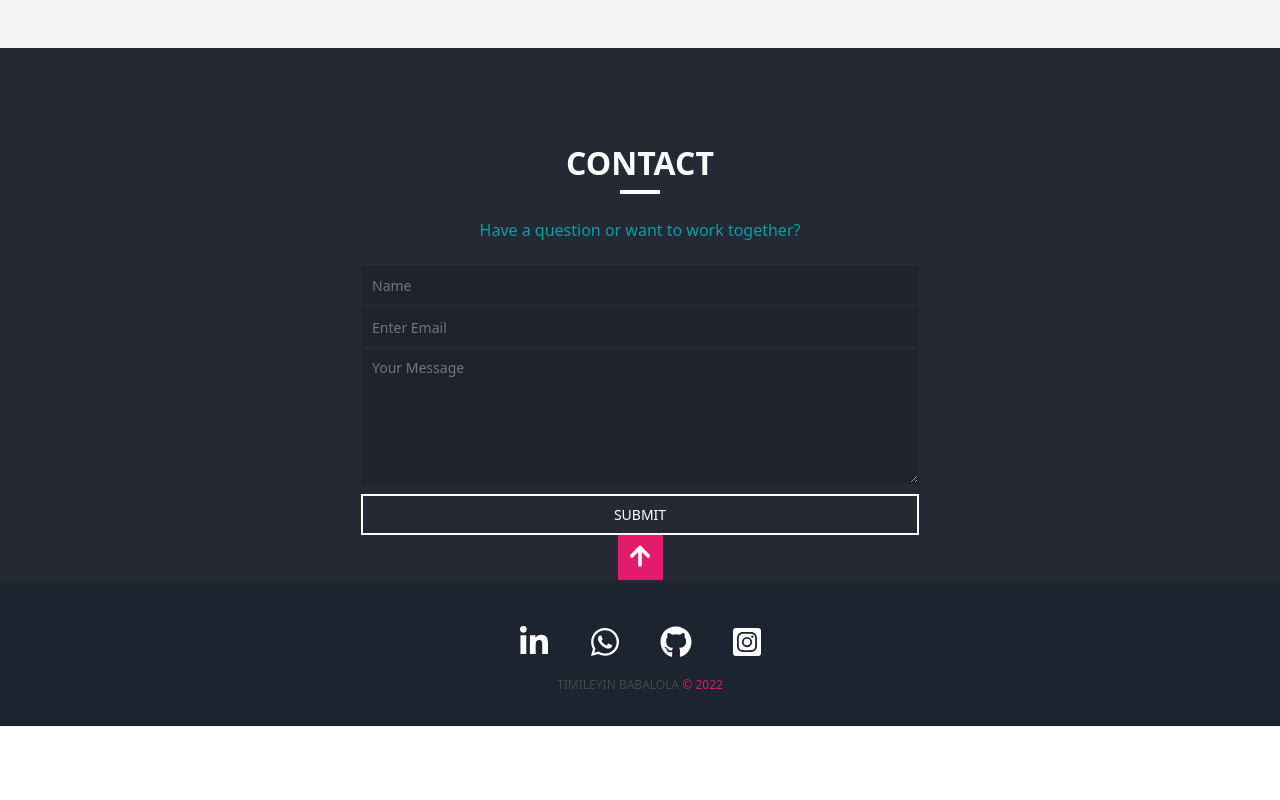
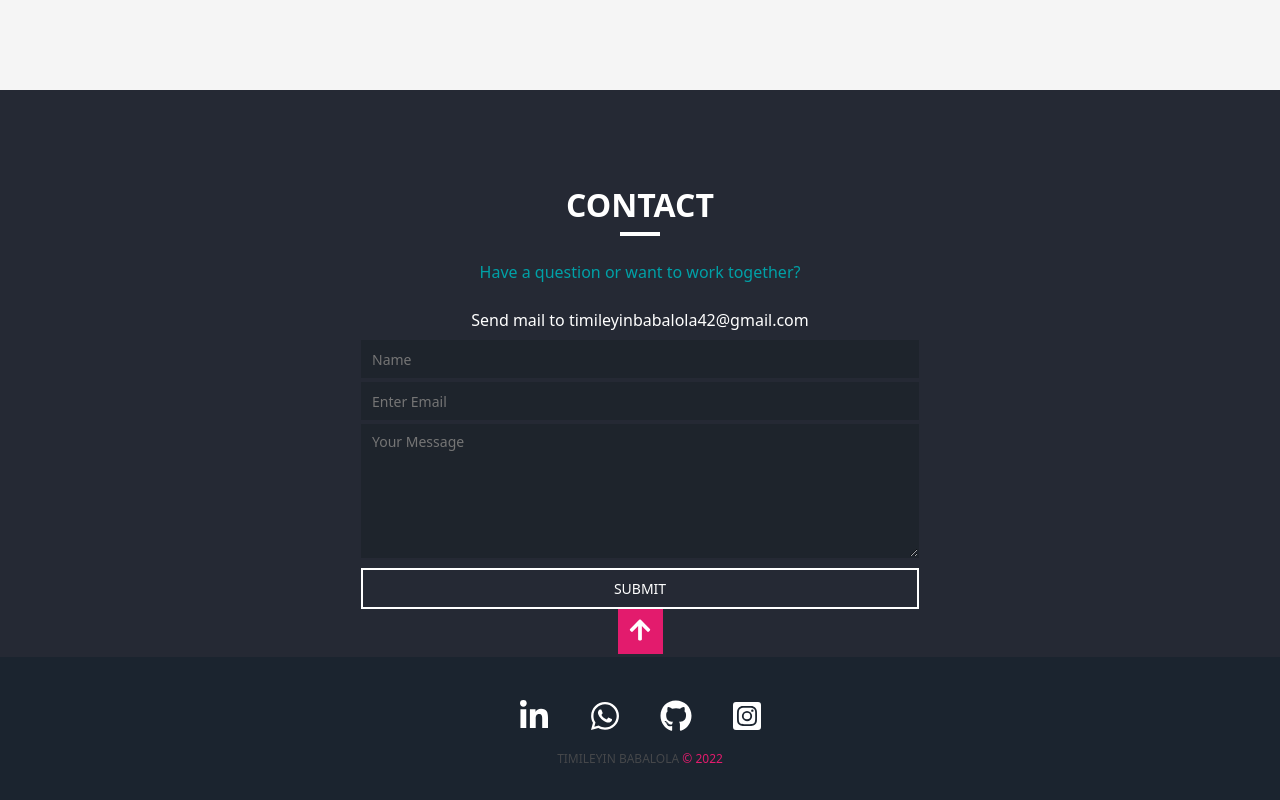
Before and after one commit to timicodes21/portfolio, a React (Create React App) app: page / in a window 1280 px wide. Shown: the part 2703-3503 px from the top of the page. Before the commit the page ends 3429 px from the top, so only its background shows below. Built offline with nearby package versions, Linux system fonts and the light colour scheme.

Commit message:
updated PR

```diff
--- a/package.json
+++ b/package.json
@@ -4,6 +4,7 @@
   "homepage": "http://timicodes21.github.io/portfolio",
   "private": true,
   "dependencies": {
+    "@material-ui/core": "^4.12.4",
     "@testing-library/jest-dom": "^5.16.2",
     "@testing-library/react": "^12.1.3",
     "@testing-library/user-event": "^13.5.0",
--- a/public/index.html
+++ b/public/index.html
@@ -7,7 +7,7 @@
     <meta name="theme-color" content="#000000" />
     <meta
       name="description"
-      content="Web site created using create-react-app"
+      content="Timileyin's Portfolio"
     />
     <link rel="preconnect" href="https://fonts.googleapis.com">
     <link rel="preconnect" href="https://fonts.gstatic.com" crossorigin>
@@ -27,7 +27,7 @@
       work correctly both with client-side routing and a non-root public URL.
       Learn how to configure a non-root public URL by running `npm run build`.
     -->
-    <title>React App</title>
+    <title>Timileyin's Portfolio</title>
   </head>
   <body>
     <noscript>You need to enable JavaScript to run this app.</noscript>
--- a/src/components/about.jsx
+++ b/src/components/about.jsx
@@ -80,7 +80,7 @@ const About = () => {
                             </div>
                             <div className='margin-minus'>
                                 <p className='font-500 font-24 text-ash'>Summary?</p>
-                                <p className='text-ash font-14'>A <span className="text-cyan font-500">problem solver</span> and <span className="text-cyan font-500">detailed-oriented software developer</span> with less than a year experience of building websites and developing web applications. I am passionate about building a career in software development. <br />Skilled using <span className="text-cyan font-500">HTML, CSS, Bootstrap, Java script</span> and <span className="text-cyan font-500">React Js</span>. I am Excited as I look forward to developing my skills, building Web applications and tackling some of the most pressing problems in the industry to create innovative solutions for clients.</p>
+                                <p className='text-ash font-14'>A <span className="text-cyan font-500">problem solver</span> and <span className="text-cyan font-500">detailed-oriented software developer</span> with professional experience in building websites and developing web applications. I am passionate about building a career in software development. <br />Skilled using <span className="text-cyan font-500">HTML, CSS, Bootstrap, Java script, React JS, Redux, Node JS, Express JS</span> and <span className="text-cyan font-500">MongoDB</span>. A well-organized team player with the ability to produce content on time with attention to details demonstrating strong communication and leadership skills. Willingness to learn and develop skills in software development coupled with staying up to date with current trends.</p>
                             </div>
                         </div>
                     </div>
@@ -97,7 +97,7 @@ const About = () => {
                                 <p className="text-pink font-14">Frontend Developer</p>
                             </div>
                             <div className="mt-5">
-                                <a href="https://docs.google.com/document/d/1CE5eTVTJm1W4IoU8rWmZUKK4WQ8aM7IJb0BoSjcqK-U/edit?usp=sharing" className='pointer text-ash bg-transparent portfolio-button'>View Resume</a>
+                                <a href="https://docs.google.com/document/d/1CE5eTVTJm1W4IoU8rWmZUKK4WQ8aM7IJb0BoSjcqK-U/edit?usp=sharing" className='pointer text-ash bg-transparent portfolio-button' target="_blank" rel="noreferrer">View Resume</a>
                             </div>
                             </div>
                         </div>}
--- a/src/components/contact.jsx
+++ b/src/components/contact.jsx
@@ -28,16 +28,17 @@ const Contact = () => {
     <div className="bg-navyblue py-5">
         <section id="contact">
             <Container>
-                <div className='mt-5 contact'>
-                    <h3 data-aos="fade-down" className="d-none d-md-block text-center text-white mt-5 font-32 font-700">CONTACT</h3>
-                    <h3 data-aos="fade-down" className="d-md-none text-center text-white mt-5 font-32 font-700">CONTACT</h3>
-                    <div data-aos="fade-up" className="contact-line d-none d-md-block"></div>
-                    <div data-aos="fade-up" className="contact-mobile-line d-md-none"></div>
+                <div className='mt-5 contact' data-aos="fade-down">
+                    <h3 className="d-none d-md-block text-center text-white mt-5 font-32 font-700">CONTACT</h3>
+                    <h3 className="d-md-none text-center text-white mt-5 font-32 font-700">CONTACT</h3>
+                    <div className="contact-line d-none d-md-block"></div>
+                    <div className="contact-mobile-line d-md-none"></div>
                 </div>
-                <div className="text-center">
-                    <p data-aos="zoom-in" className='d-none d-md-block my-4 font-500 font-18 text-cyan'>Have a question or want to work together?</p>
-                    <p data-aos="zoom-in" className='d-md-none my-4 font-500 font-18 text-cyan'>Have a question or want to work together?</p>
-                    <div data-aos="zoom-in">
+                <div className="text-center" data-aos="fade-down">
+                    <p className='d-none d-md-block my-4 font-500 font-18 text-cyan'>Have a question or want to work together?</p>
+                    <p className='d-md-none my-4 font-500 font-18 text-cyan'>Have a question or want to work together?</p>
+                    <p className='my-2 font-500 font-18 text-white'>Send mail to <span>timileyinbabalola42@gmail.com</span></p>
+                    <div>
                         <form onSubmit={handleSubmit} action="">
                             <div className='input-div'>
                                 <input type="text" value={name} onChange={(e) => setName(e.target.value)} className='d-none d-md-inline input bg-form w-50' placeholder='Name'/>
--- a/src/components/footer.jsx
+++ b/src/components/footer.jsx
@@ -23,22 +23,22 @@ const Footer = () => {
                                 <Row className="px-5">
                                     <div className="col-3">
                                         <div className="social-div pointer">
-                                            <a href="https://www.linkedin.com/in/timileyin-babalola-283b4b149/"><FaLinkedinIn /></a>
+                                            <a href="https://www.linkedin.com/in/timileyin-babalola-283b4b149/" target="_blank" rel="noreferrer"><FaLinkedinIn /></a>
                                         </div>
                                     </div>
                                     <div className="col-3">
                                         <div className="social-div pointer">
-                                            <a href="https://wa.me/+2348124793586"><FaWhatsapp /></a>
+                                            <a href="https://wa.me/+2348124793586" target="_blank" rel="noreferrer"><FaWhatsapp /></a>
+                                        </div>
+                                    </div>
+                                    <div className="col-3">
+                                        <div className="social-div pointer" target="_blank">
+                                            <a href="https://github.com/timicodes21" target="_blank" rel="noreferrer"><FaGithub /></a>
                                         </div>
                                     </div>
                                     <div className="col-3">
                                         <div className="social-div pointer">
-                                            <a href="https://github.com/timicodes21"><FaGithub /></a>
-                                        </div>
-                                    </div>
-                                    <div className="col-3">
-                                        <div className="social-div pointer">
-                                            <a href="https://www.instagram.com/dev_timi/"><FaInstagramSquare /></a>
+                                            <a href="https://www.instagram.com/dev_timi/" target="_blank" rel="noreferrer"><FaInstagramSquare /></a>
                                         </div>
                                     </div>
                                 </Row>
--- a/src/components/projects.jsx
+++ b/src/components/projects.jsx
@@ -46,7 +46,7 @@ const Projects = () => {
                 <Row>
                   <div className="col-12 col-md-6">
                     <div>
-                      {display1 && <div data-aos="slide-up"><Image fluid src={schedule} className="about-image" onMouseEnter={handleMouse1} onClick={handleMouse1} /></div>}
+                      {display1 && <div><Image fluid src={schedule} className="about-image" onMouseEnter={handleMouse1} onClick={handleMouse1} /></div>}
                       {display2 && <div onMouseLeave={handleMouse2} className="px-md-5 mt-5">
                         <div className="bg-white p-5">
                           <div className="mb-2 pb-5">
@@ -66,7 +66,7 @@ const Projects = () => {
                   </div>
                   <div className="col-12 col-md-6">
                     <div>
-                      {display3 && <div data-aos="slide-up"><Image onMouseEnter={handleMouse3} onClick={handleMouse3} fluid src={weather} className="about-image" /></div>  }
+                      {display3 && <div><Image onMouseEnter={handleMouse3} onClick={handleMouse3} fluid src={weather} className="about-image" /></div>  }
                       {display4 && <div onMouseLeave={handleMouse4} className="px-md-5 mt-5">
                         <div className="bg-white p-5">
                           <div className="mb-2 pb-5">
```
Also changed, not shown: 1 other file (tests, documents, lock files or other folders).
